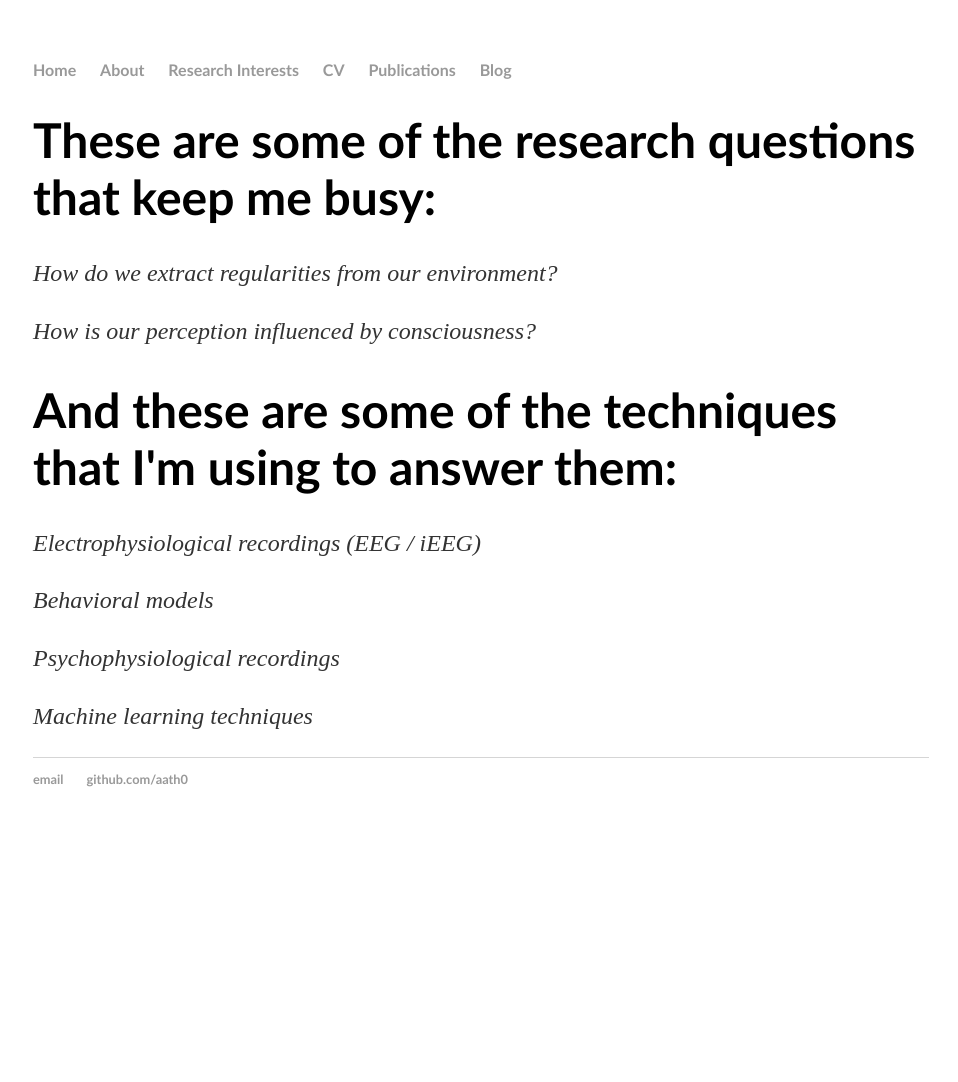
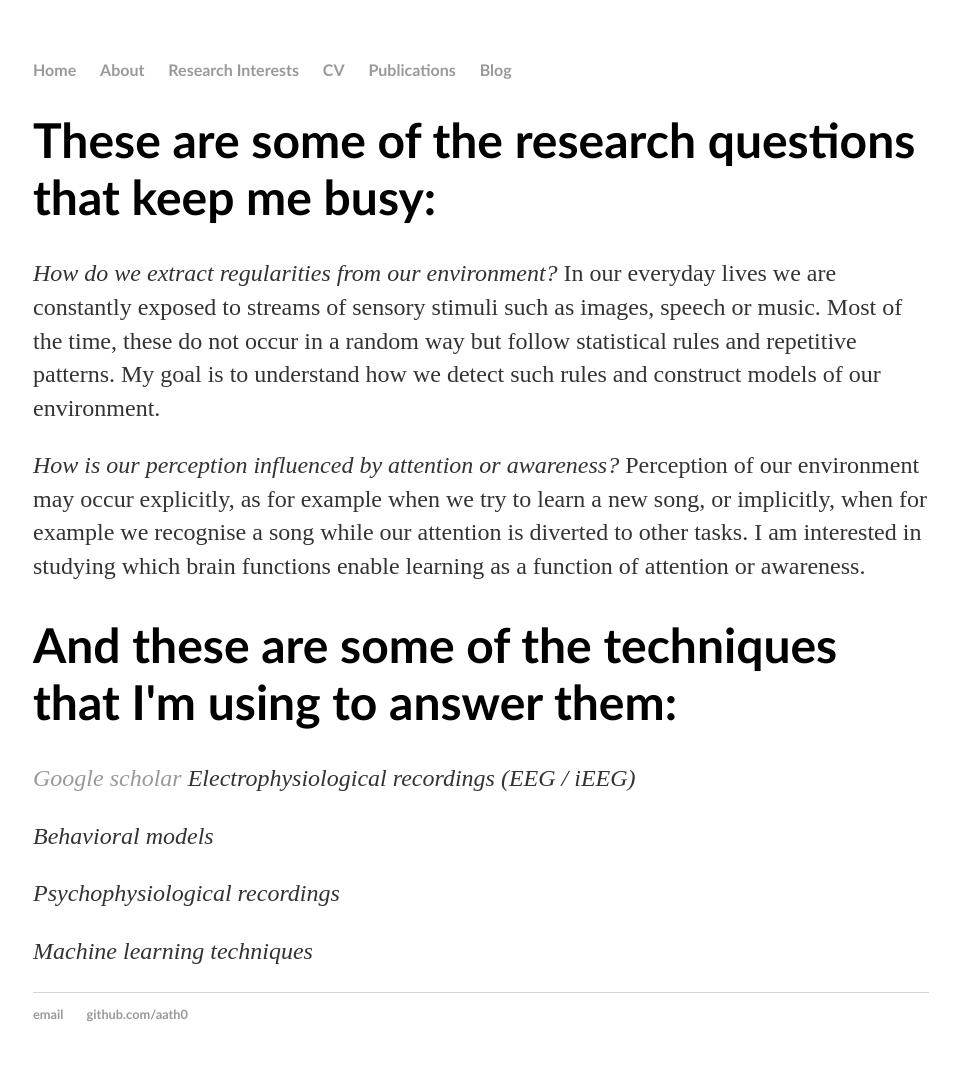
Before and after one commit to aath0/TryingOut, a Jekyll site: the page built from resint/index.html, in a window 1280 px wide. Shown: the whole page, without its empty margins (159-1117 px from the left). Built offline with Jekyll 4.4.1, drawn with Linux system fonts in a browser that asks for light colours; before the commit the page ends 900 px from its top, so only the background shows below that.

Commit message:
Update index.html

```diff
--- a/resint/index.html
+++ b/resint/index.html
@@ -4,11 +4,21 @@ title: Athina Tzovara
 ---
 <div class="blurb">
 	<h1> These are some of the research questions that keep me busy: </h1>
-	<p><em>How do we extract regularities from our environment?</em></p>
- 	<p><em>How is our perception influenced by consciousness?</em></p>
+	<p><em>How do we extract regularities from our environment?</em>
+	In our everyday lives we are constantly exposed to streams of sensory stimuli such as images, speech or music.
+	Most of the time, these do not occur in a random way but follow statistical rules and repetitive patterns. My goal is to
+		understand how we detect such rules and construct models of our environment.
+
+	</p>
+ 	<p><em>How is our perception influenced by attention or awareness?</em>
+	Perception of our environment may occur explicitly, as for example when we try to learn a new song, or implicitly, when for example
+		we recognise a song while our attention is diverted to other tasks. I am interested in studying which brain functions enable learning
+		as a function of attention or awareness.
+	</p>
 
 	<h1> And these are some of the techniques that I'm using to answer them: </h1>
-	<p><em>Electrophysiological recordings (EEG / iEEG)</em></p>
+	<p><em><a href="https://scholar.google.ch/citations?user=XdOdIKYAAAAJ&hl=en">Google scholar</a>
+		Electrophysiological recordings (EEG / iEEG)</em></p>
 	<p><em>Behavioral models</em></p>
 	<p><em>Psychophysiological recordings</em></p>
 	<p><em>Machine learning techniques</em></p>
```
